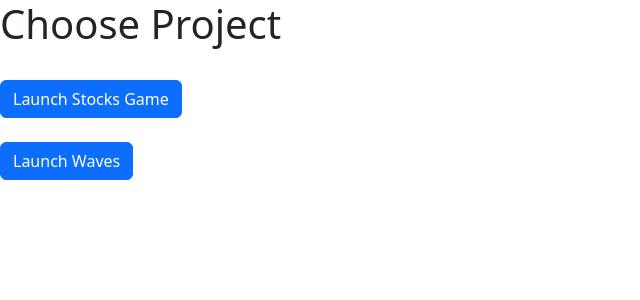
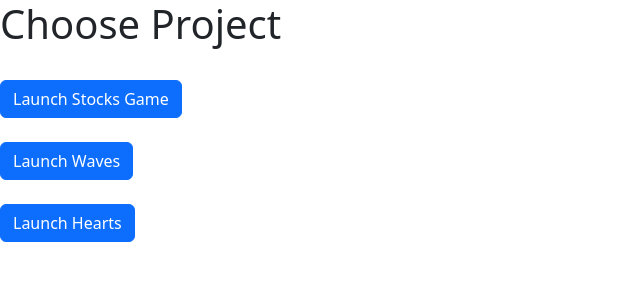
Before and after one commit to alonzofarley/Surf, a Next.js app: page / in a window 1280 px wide. Shown: the top 300 px of the page, without its empty margins (0-640 px from the left). Built offline with nearby package versions, Linux system fonts and the light colour scheme.

Commit message:
added button to homepage to launch hearts app

```diff
--- a/pages/index.tsx
+++ b/pages/index.tsx
@@ -1,19 +1,23 @@
 import { useRouter } from "next/router";
 import { useState } from "react";
 import { Button, Col, Form, Row } from "react-bootstrap";
-
 
 export default function Index(props: {}) {
   const router = useRouter();
   const launchStocks = () => {
     router.push(`/stocksGame`);
-    }
+  };
 
   const launchWaves = () => {
     router.push(`/waves`);
-    }
+  };
 
-    return <div>
+  const launchHearts = () => {
+    router.push(`/hearts`);
+  };
+
+  return (
+    <div>
       <h1>Choose Project</h1>
       <br></br>
       <Row>
@@ -27,6 +31,12 @@ export default function Index(props: {}) {
           <Button onClick={launchWaves}>Launch Waves</Button>
         </Col>
       </Row>
-
+      <br></br>
+      <Row>
+        <Col>
+          <Button onClick={launchHearts}>Launch Hearts</Button>
+        </Col>
+      </Row>
     </div>
+  );
 }
```
Lines whose indentation alone changed are shown as unchanged.
